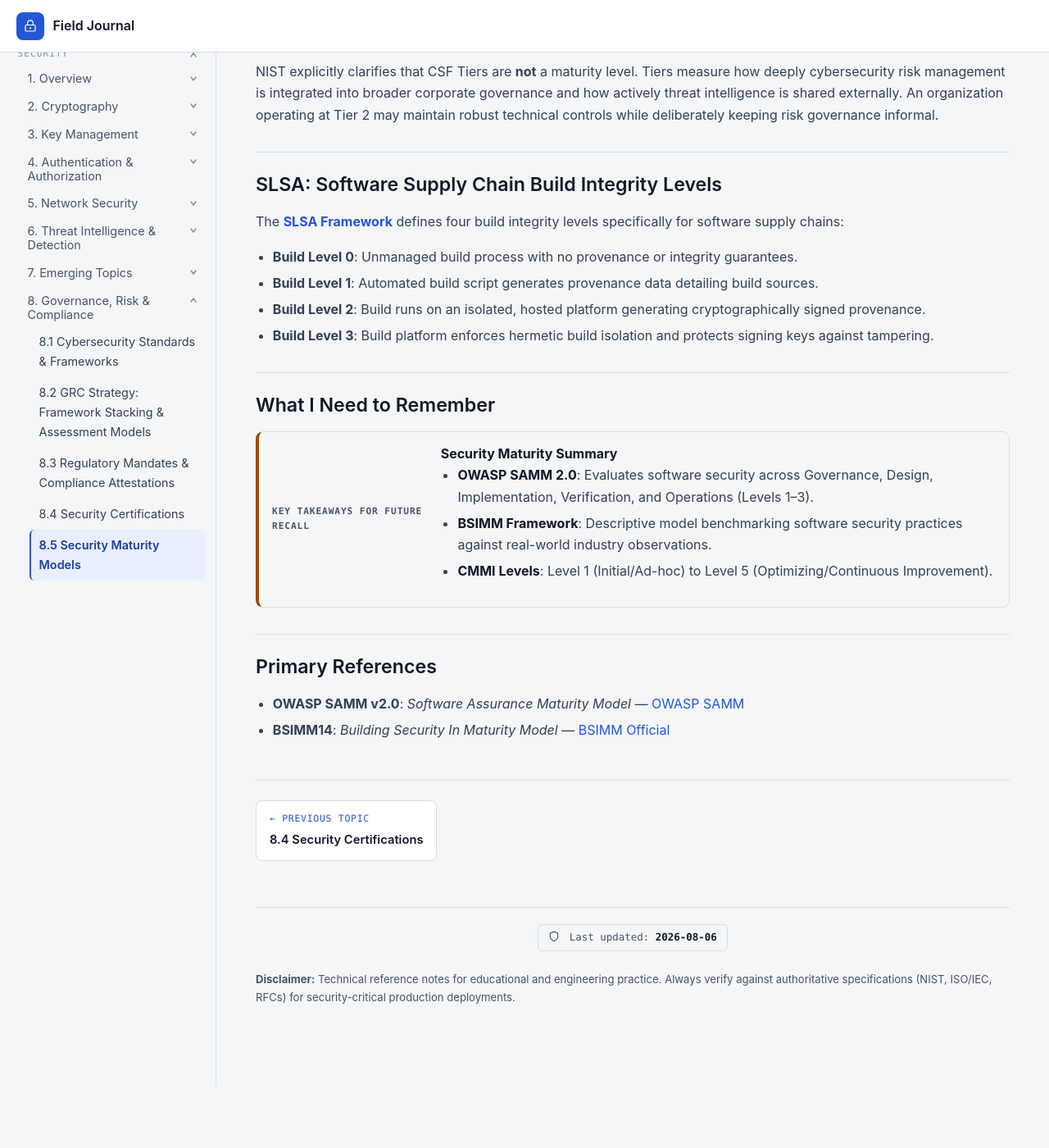
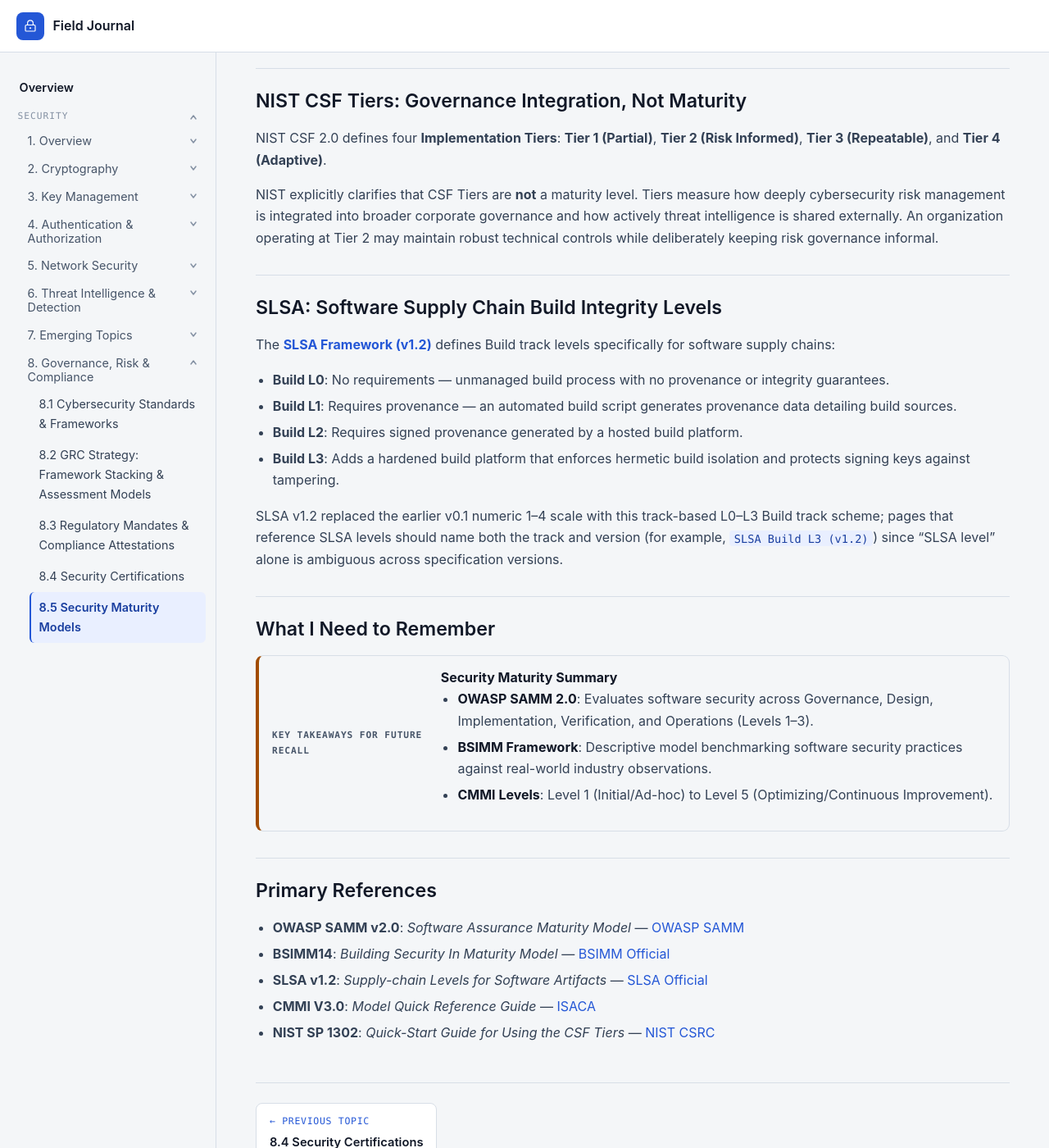
Before and after one commit to llody9977/journal, a Jekyll site: the page built from topics/security-maturity-models.md, in a window 1280 px wide and 1400 px high, scrolled down 3593 px. Shown: the whole window at 82% size. Built offline with Jekyll 4.4.1, drawn with Linux system fonts in a browser that asks for light colours; before the commit the page ends 4917 px from its top, so only the background shows below that; some of the changed text lies outside the part shown.

Commit message:
Fix supply-chain summary/body contradictions and stale maturity-model claims
software-supply-chain-security.md: fixed first-person voice throughout;
scoped EO 14028's SBOM requirement to federal procurement (and noted
OMB's 2026 rescission of the mandatory-implementation memo); brought
the summary's "SLSA Levels 1-4" in line with the body's already-correct
v1.2 Build Levels L0-L3; reframed signing as enabling detection of
tampering, not preventing it.

security-maturity-models.md: updated SLSA references from v1.0 to v1.2
to match software-supply-chain-security.md's terminology; corrected
SAMM Level 3's description to match OWASP's own framing (comprehensive
practice at scale, not just "full automation"); added a body mention of
BSIMM so it isn't introduced cold in the summary; added missing
citations for CMMI and NIST CSF Tiers.

```diff
--- a/topics/security-maturity-models.md
+++ b/topics/security-maturity-models.md
@@ -2,7 +2,7 @@
 title: "Security Maturity Models"
 description: Comprehensive analysis of CMMI, C2M2, OWASP SAMM, CIS Implementation Groups, SLSA levels, and NIST CSF Tiers.
 permalink: /topics/security-maturity-models/
-last_verified: 2026-08-06
+last_verified: 2026-08-12
 ---
 
 <span class="eyebrow">Governance, Risk & Compliance / Deep Dive</span>
@@ -20,7 +20,7 @@ last_verified: 2026-08-06
 | **OWASP SAMM v2** | Software Security Program | Software assurance practice maturity | Level 0 (Unperformed) $\rightarrow$ Level 3 (Optimized) | Independent scoring across 15 practices |
 | **CIS Controls IGs** | Technical Control Safeguards | Resource capacity & risk exposure | IG1 (Hygiene) $\rightarrow$ IG3 (High Assurance) | Single tier assigned program-wide |
 | **NIST CSF Tiers** | Risk Governance Integration | Integration of cyber risk into corporate governance | Tier 1 (Partial) $\rightarrow$ Tier 4 (Adaptive) | Program-wide governance integration |
-| **SLSA v1.0** | Software Supply Chain Build Pipeline | Tamper-resistance & build provenance | Build Level 0 (None) $\rightarrow$ Level 3 (Hardened) | Specific to build & release pipelines |
+| **SLSA v1.2** | Software Supply Chain Build Pipeline | Tamper-resistance & build provenance | Build Level L0 (None) $\rightarrow$ L3 (Hardened) | Specific to build & release pipelines |
 
 ## CMMI: The Foundational 5-Level Maturity Archetype
 
@@ -56,7 +56,9 @@ An organization can operate at MIL3 in Incident Response while remaining at MIL1
   <p class="diagram-caption">SAMM covers software assurance practices across the product lifecycle</p>
 </div>
 
-Each practice is scored independently from **Level 0** (unperformed) to **Level 3** (fully automated & optimized). SAMM does not mandate Level 3 maturity across all practices; organizations define target levels based on application risk profiles.
+Each practice is scored independently from **Level 0** (unperformed) to **Level 3**. SAMM's own [benchmark documentation](https://owaspsamm.org/benchmark/benchmark-report/) describes Level 3 as comprehensive mastery and implementation of the practice at scale, aimed at maximizing effectiveness through continuous improvement driven by feedback — a broader bar than automation alone. SAMM does not mandate Level 3 maturity across all practices; organizations define target levels based on application risk profiles.
+
+Building Security In Maturity Model (**[BSIMM](https://www.bsimm.com/)**) covers similar ground from a different direction: instead of prescribing target practices like SAMM, BSIMM is a descriptive, data-driven benchmark built by observing and aggregating the security activities actually performed at a large set of real firms. It answers "what do comparable organizations do," while SAMM answers "what should this organization do next."
 
 ## CIS Implementation Groups: Resource-Tiered Baselines
 
@@ -79,12 +81,14 @@ NIST explicitly clarifies that CSF Tiers are **not** a maturity level. Tiers mea
 
 ## SLSA: Software Supply Chain Build Integrity Levels
 
-The **[SLSA Framework](https://slsa.dev/spec/v1.0/levels)** defines four build integrity levels specifically for software supply chains:
+The **[SLSA Framework (v1.2)](https://slsa.dev/spec/v1.2/about)** defines Build track levels specifically for software supply chains:
 
-- **Build Level 0**: Unmanaged build process with no provenance or integrity guarantees.
-- **Build Level 1**: Automated build script generates provenance data detailing build sources.
-- **Build Level 2**: Build runs on an isolated, hosted platform generating cryptographically signed provenance.
-- **Build Level 3**: Build platform enforces hermetic build isolation and protects signing keys against tampering.
+- **Build L0**: No requirements — unmanaged build process with no provenance or integrity guarantees.
+- **Build L1**: Requires provenance — an automated build script generates provenance data detailing build sources.
+- **Build L2**: Requires signed provenance generated by a hosted build platform.
+- **Build L3**: Adds a hardened build platform that enforces hermetic build isolation and protects signing keys against tampering.
+
+SLSA v1.2 replaced the earlier v0.1 numeric 1–4 scale with this track-based L0–L3 Build track scheme; pages that reference SLSA levels should name both the track and version (for example, `SLSA Build L3 (v1.2)`) since "SLSA level" alone is ambiguous across specification versions.
 
 ## What I Need to Remember
 
@@ -104,3 +108,6 @@ The **[SLSA Framework](https://slsa.dev/spec/v1.0/levels)** defines four build i
 
 - **OWASP SAMM v2.0**: *Software Assurance Maturity Model* — [OWASP SAMM](https://owaspsamm.org/)
 - **BSIMM14**: *Building Security In Maturity Model* — [BSIMM Official](https://www.bsimm.com/)
+- **SLSA v1.2**: *Supply-chain Levels for Software Artifacts* — [SLSA Official](https://slsa.dev/spec/v1.2/about)
+- **CMMI V3.0**: *Model Quick Reference Guide* — [ISACA](https://www.isaca.org/resources/reference-guide/cmmi-model-quick-reference-guide)
+- **NIST SP 1302**: *Quick-Start Guide for Using the CSF Tiers* — [NIST CSRC](https://csrc.nist.gov/pubs/sp/1302/final)
```
Also changed, not shown: topics/software-supply-chain-security.md (+9 -9 lines).
